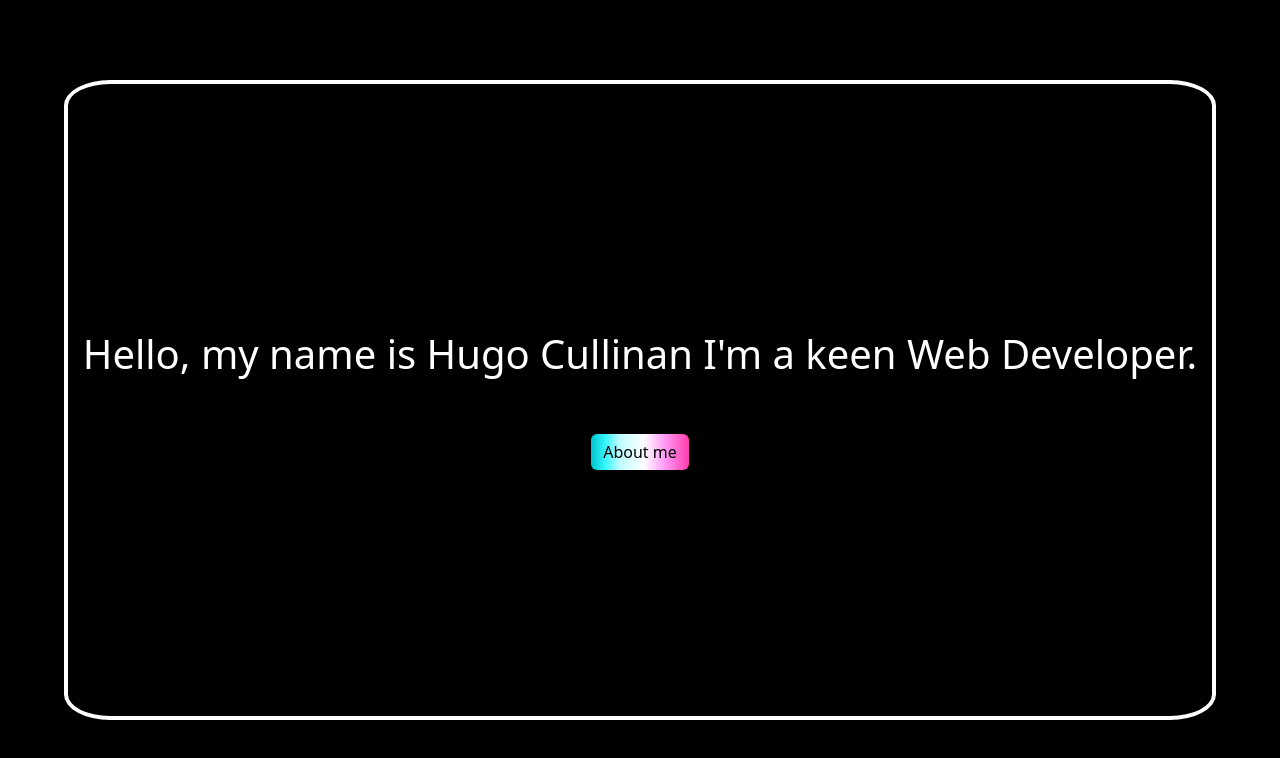
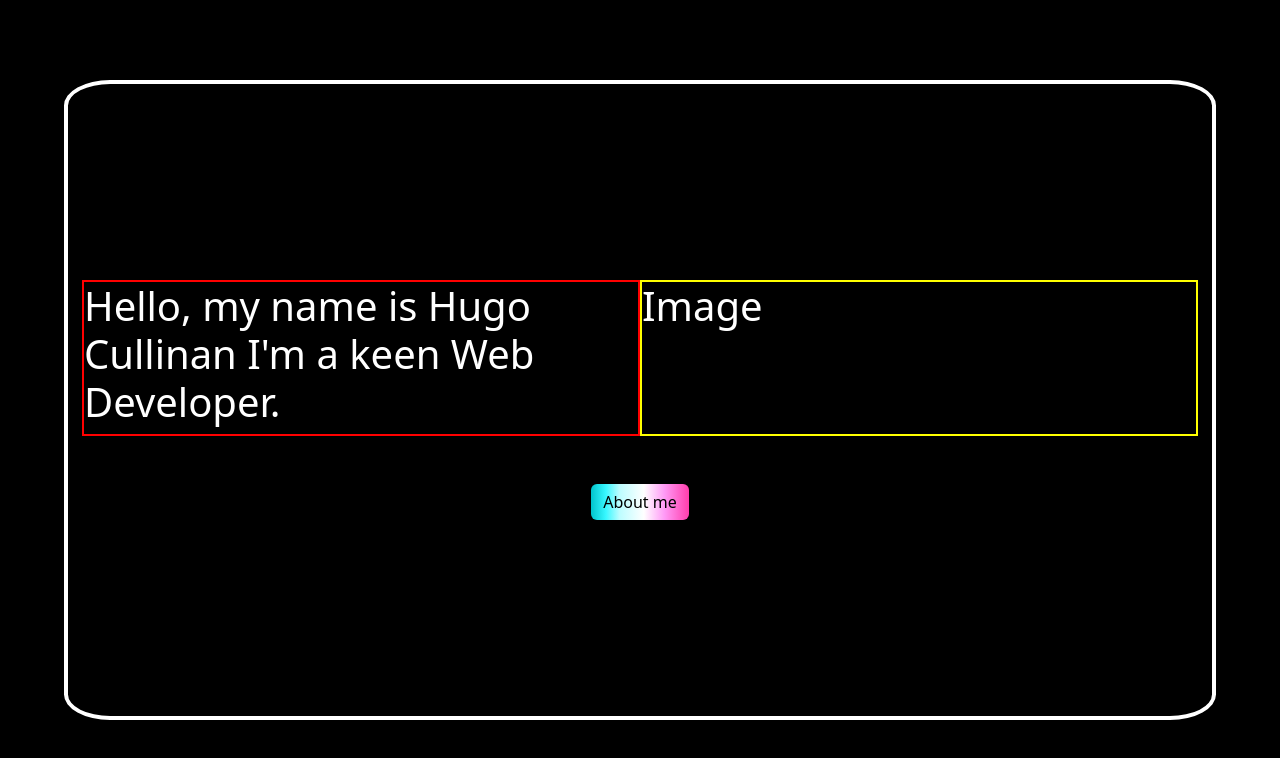
Before and after one commit to CullsGit/hugoportfolio, a React (Create React App) app: page / in a window 1280 px wide. Shown: the top 758 px of the page. Built offline with nearby package versions, Linux system fonts and the light colour scheme.

Commit message:
start layout for landing page

```diff
--- a/src/App.css
+++ b/src/App.css
@@ -5,4 +5,5 @@
   scroll-behavior: smooth;
   background-color: var(--bg-color);
   color: var(--text-color);
+  z-index: 1;
 }
--- a/src/App.js
+++ b/src/App.js
@@ -3,7 +3,7 @@ import LandingPage from "./containers/landingPage/LandingPage";
 
 function App() {
   return (
-    <div className="container">
+    <div>
       <LandingPage />
     </div>
   );
--- a/src/containers/landingPage/LandingPage.jsx
+++ b/src/containers/landingPage/LandingPage.jsx
@@ -5,12 +5,17 @@ import "./landingPage.css";
 export default function LandingPage() {
   return (
     <>
-      <div className="landing-page d-flex flex-column min-vh-100 justify-content-center align-items-center">
+      <div className="container landing-page d-flex flex-column min-vh-100 justify-content-center align-items-center">
         <div className="landing-page__border" />
-        <h1>
-          Hello, my name is <span className="hugo-text">Hugo Cullinan</span> I'm
-          a keen Web Developer.
-        </h1>
+        <div className="landing-page__content">
+          <div className="landing-page__text">
+            <h1>Hello, my name is Hugo Cullinan I'm a keen Web Developer.</h1>
+          </div>
+          <div className="landing-page__image">
+            <h1>Image</h1>
+          </div>
+        </div>
+
         <button type="button" className="btn btn-primary mt-5">
           About me
         </button>
--- a/src/containers/landingPage/landingPage.css
+++ b/src/containers/landingPage/landingPage.css
@@ -6,13 +6,22 @@
   width: 90vw;
 }
 
+.landing-page__content {
+  display: flex;
+}
+
+.landing-page__text {
+  flex: 1;
+  border: 2px solid red;
+}
+
+.landing-page__image {
+  flex: 1;
+  border: 2px solid yellow;
+}
+
 .landing-page button {
   color: black;
   background: var(--primary-gradient);
   border: none;
-  z-index: 1;
 }
-
-.landing-page h1 {
-  z-index: 1;
-}
```
